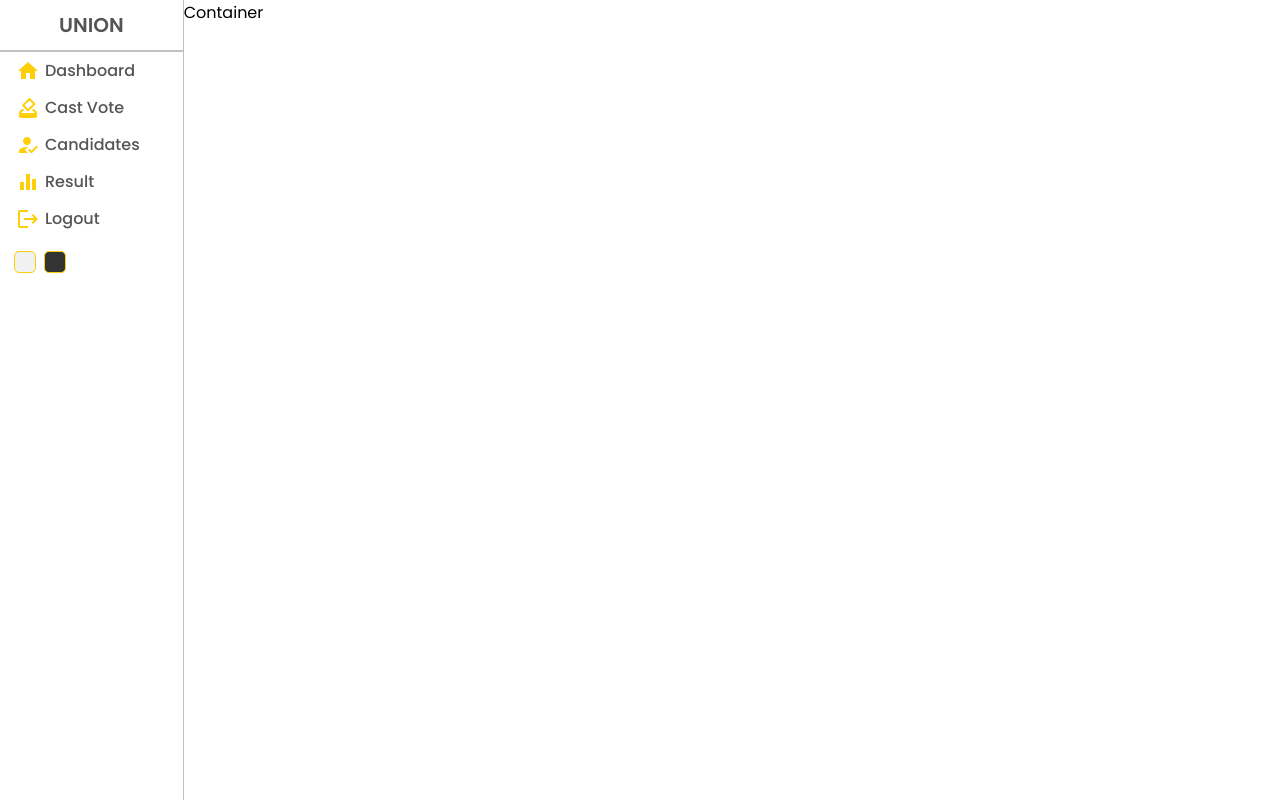
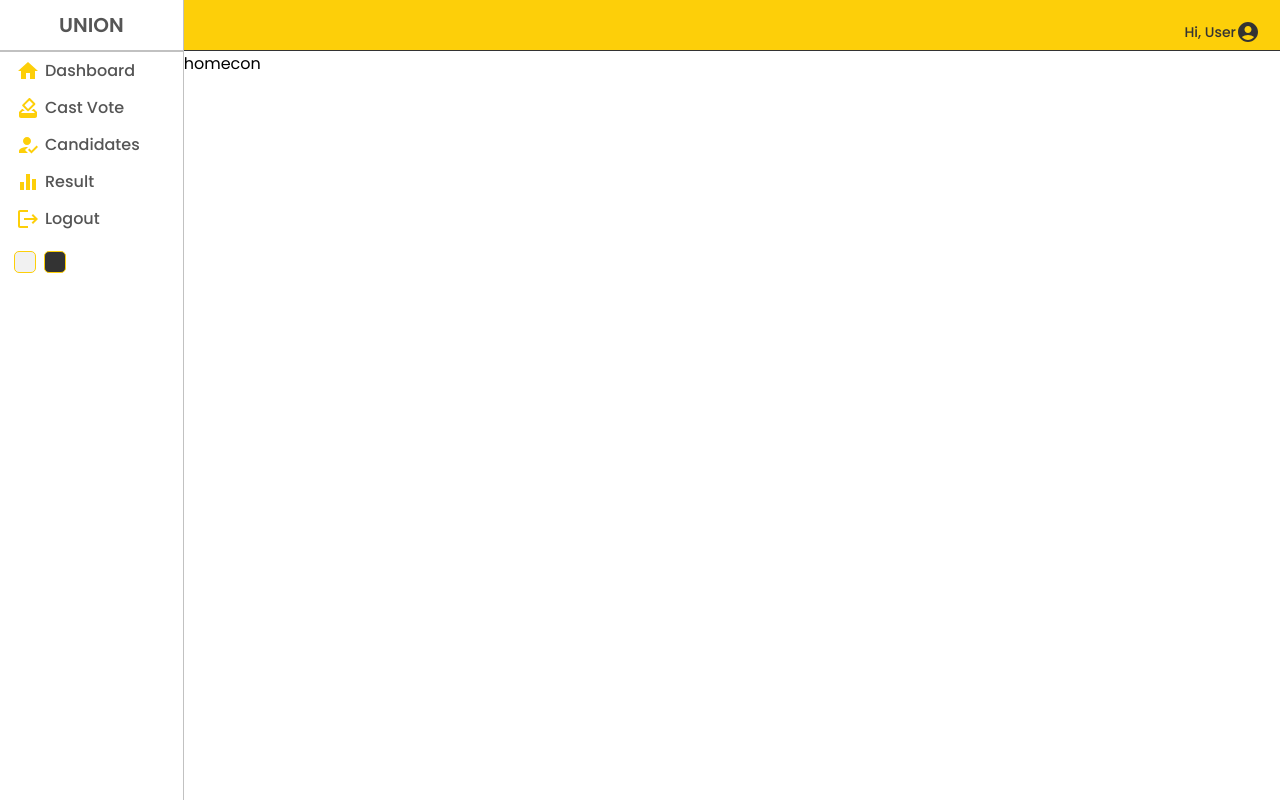
Before and after one commit to shihabsaleem/unionCES, a React (Create React App) app: page / in a window 1280 px wide. Built offline with nearby package versions, Linux system fonts and the light colour scheme.

Commit message:
navnbar partly completed

```diff
--- a/src/Component/Navbar/Navbar.jsx
+++ b/src/Component/Navbar/Navbar.jsx
@@ -1,10 +1,17 @@
-import React from 'react'
-import './navbar.scss'
+import React from "react";
+import "./navbar.scss";
+import AccountCircleIcon from "@mui/icons-material/AccountCircle";
 
 const Navbar = () => {
   return (
-    <div className='navbar'>Navbar</div>
-  )
-}
+    <div className="navbar">
+      <div className="wrapper">
+        <div className="item">
+          Hi, User <AccountCircleIcon />
+        </div>
+      </div>
+    </div>
+  );
+};
 
-export default Navbar
+export default Navbar;
--- a/src/Component/Navbar/navbar.scss
+++ b/src/Component/Navbar/navbar.scss
@@ -0,0 +1,29 @@
+.navbar {
+    height: 50px;
+    border-bottom: 0.25px solid #333;
+    background-color: #fdcf09;
+    align-items: center;
+    font-size: 14px;
+    color: #555;
+
+    .wrapper {
+        display: flex;
+        align-items: center;
+        padding: 20px;
+        justify-content: right;
+
+
+        .item {
+            display: flex;
+            color: #333;
+            font-weight: 500;
+            align-items: center;
+
+            .item {
+                display: flex;
+                align-items: center;
+                margin-right: 20px;
+            }
+        }
+    }
+}
--- a/src/Pages/Home/Home.jsx
+++ b/src/Pages/Home/Home.jsx
@@ -1,4 +1,5 @@
 import React from "react";
+import Navbar from "../../Component/Navbar/Navbar";
 import Sidebar from "../../Component/Sidebar/Sidebar";
 import "./home.scss";
 
@@ -6,7 +7,7 @@ const Home = () => {
   return (
     <div className="home">
       <Sidebar />
-      <div className="homeContainer">Container</div>
+      <div className="homeContainer"><Navbar/>homecon</div>
     </div>
   );
 };
```
